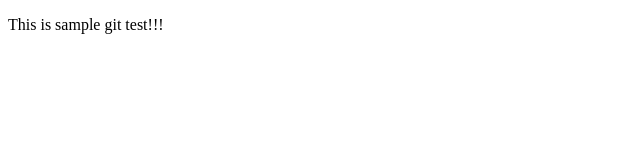
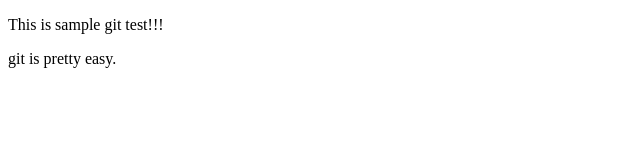
Before and after one commit to RAM2E/test, a plain HTML site: page index.html in a window 1280 px wide. Shown: the full height of the page, 0-640 px from the left. Drawn offline with Linux system fonts and the light colour scheme.

Commit message:
added new paragraph

```diff
--- a/index.html
+++ b/index.html
@@ -8,5 +8,6 @@
 </head>
 <body>
     <p>This is sample git test!!!</p>
+    <p> git is pretty easy.</p>
 </body>
 </html>
```
